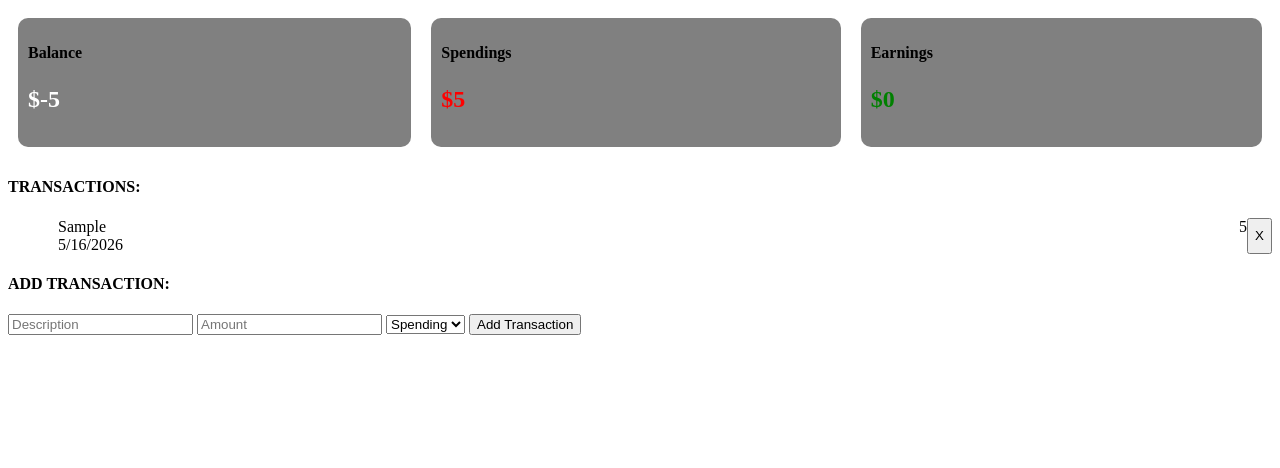
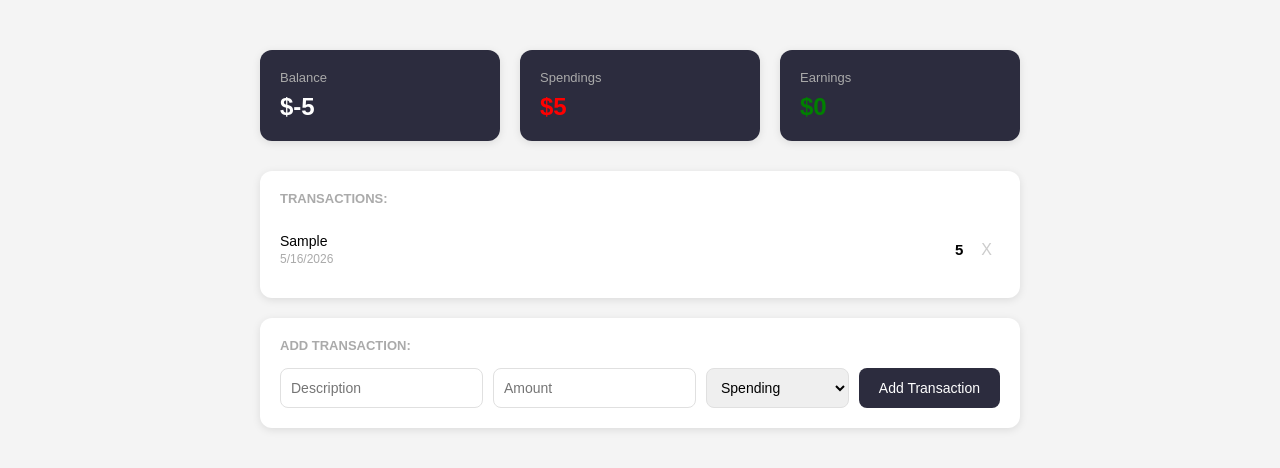
Before and after one commit to sid-vyas/expense-tracker, a plain HTML site: page index.html in a window 1280 px wide. Both pictures are taken after typing "Sample", "5" into the empty fields and a click on the button "Add Transaction". Drawn offline with Linux system fonts and the light colour scheme.

Commit message:
polished css

```diff
--- a/styles.css
+++ b/styles.css
@@ -1,9 +1,45 @@
+* {
+    margin: 0;
+    padding: 0;
+    box-sizing: border-box;
+    font-family: Arial, sans-serif;
+}
+
+body {
+    background-color: #f4f4f4;
+}
+
+.container {
+    max-width: 800px;
+    margin: 40px auto;
+    padding: 0 20px;
+}
+
 .summary-card {
-    background-color: grey;
-    padding: 10px;
+    background-color: #2c2c3e;
+    padding: 20px;
     margin: 10px;
-    flex:auto;
-    border-radius: 10px;
+    flex: 1;
+    border-radius: 12px;
+    box-shadow: 0 2px 8px rgba(0,0,0,0.1);
+}
+
+.transactions-list {
+    background: white;
+    border-radius: 12px;
+    padding: 20px;
+    margin-top: 20px;
+    box-shadow: 0 2px 8px rgba(0,0,0,0.1);
+}
+
+.transactions-list h4 {
+    color: #aaa;
+    font-size: 13px;
+    margin-bottom: 15px;
+}
+
+ul {
+    list-style: none;
 }
 
 .list-description {
@@ -12,21 +48,56 @@
 
 .list-item {
     display: flex;
+    align-items: center;
+    padding: 12px 0;
+    border-bottom: 1px solid #f0f0f0;
 }
 
-.list-icon {
-    width: 10px;
-    height: 10px;
-    color: aqua;
+.list-item:last-child {
+    border-bottom: none;
 }
 
-.summary-bar{
+.list-label {
+    font-size: 14px;
+    font-weight: 500;
+}
+
+.list-date {
+    font-size: 12px;
+    color: #aaa;
+    margin-top: 3px;
+}
+
+.delete-button {
+    background: none;
+    border: none;
+    color: #ccc;
+    font-size: 16px;
+    cursor: pointer;
+    padding: 4px 8px;
+    border-radius: 6px;
+    margin-left: 10px;
+}
+
+.delete-button:hover {
+    background-color: #fee2e2;
+    color: #e53e3e;
+}
+
+.list-amount {
+    font-weight: 600;
+    font-size: 15px;
+}
+
+.summary-bar {
     display: flex;
+    margin: 0 -10px;
 }
 
 .card-label {
-    font-weight: bold;
-    font-size: medium;
+    font-size: 13px;
+    color: #aaa;
+    margin-bottom: 8px;
 }
 
 
@@ -35,6 +106,48 @@
     font-weight: bold;
 }
 
+.transaction-form {
+    background: white;
+    border-radius: 12px;
+    padding: 20px;
+    margin-top: 20px;
+    box-shadow: 0 2px 8px rgba(0,0,0,0.1);
+}
+
+.transaction-form h4 {
+    color: #aaa;
+    font-size: 13px;
+    margin-bottom: 15px;
+}
+
+.transaction-form form {
+    display: flex;
+    gap: 10px;
+}
+
+.transaction-form input,
+.transaction-form select {
+    padding: 10px;
+    border: 1px solid #e0e0e0;
+    border-radius: 8px;
+    font-size: 14px;
+    flex: 1;
+}
+
+.transaction-form button {
+    padding: 10px 20px;
+    background-color: #2c2c3e;
+    color: white;
+    border: none;
+    border-radius: 8px;
+    font-size: 14px;
+    cursor: pointer;
+}
+
+.transaction-form button:hover {
+    background-color: #444466;
+}
+
 .white { color: white;}
 .green { color: green;}
 .red { color: red;}
```
